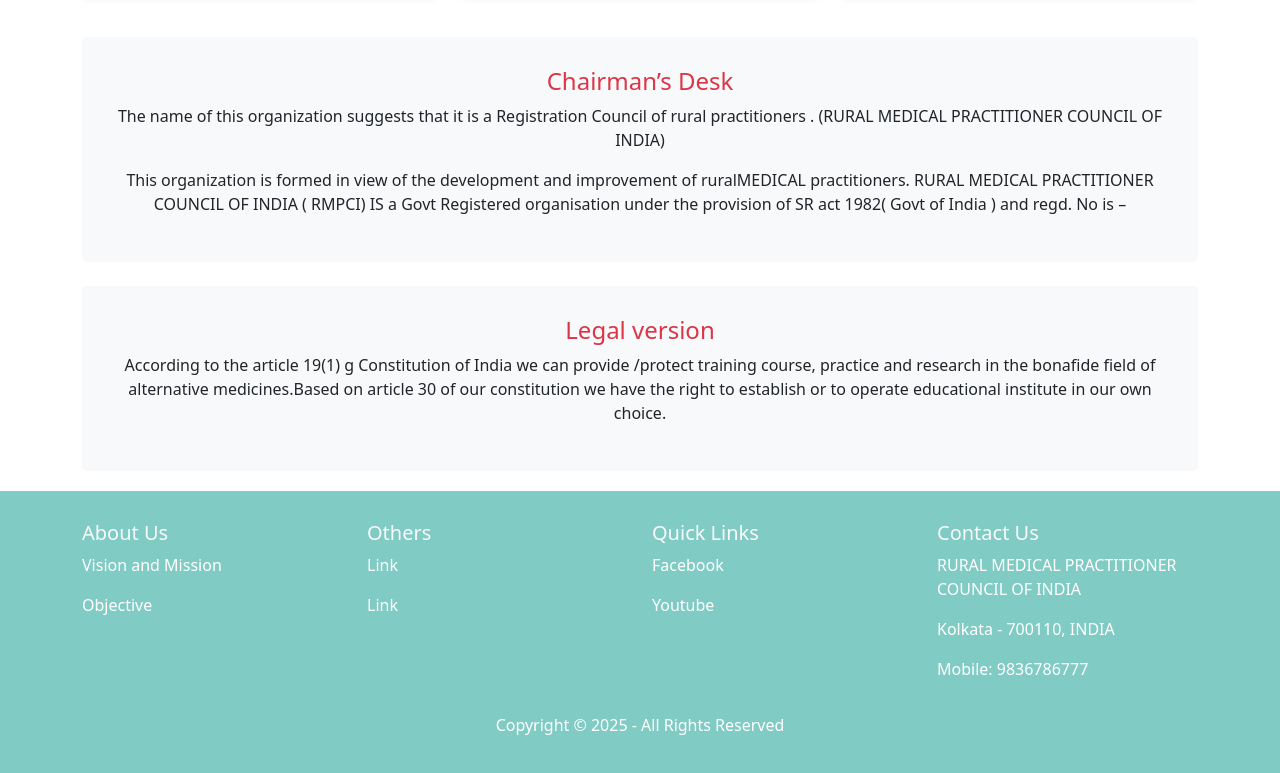
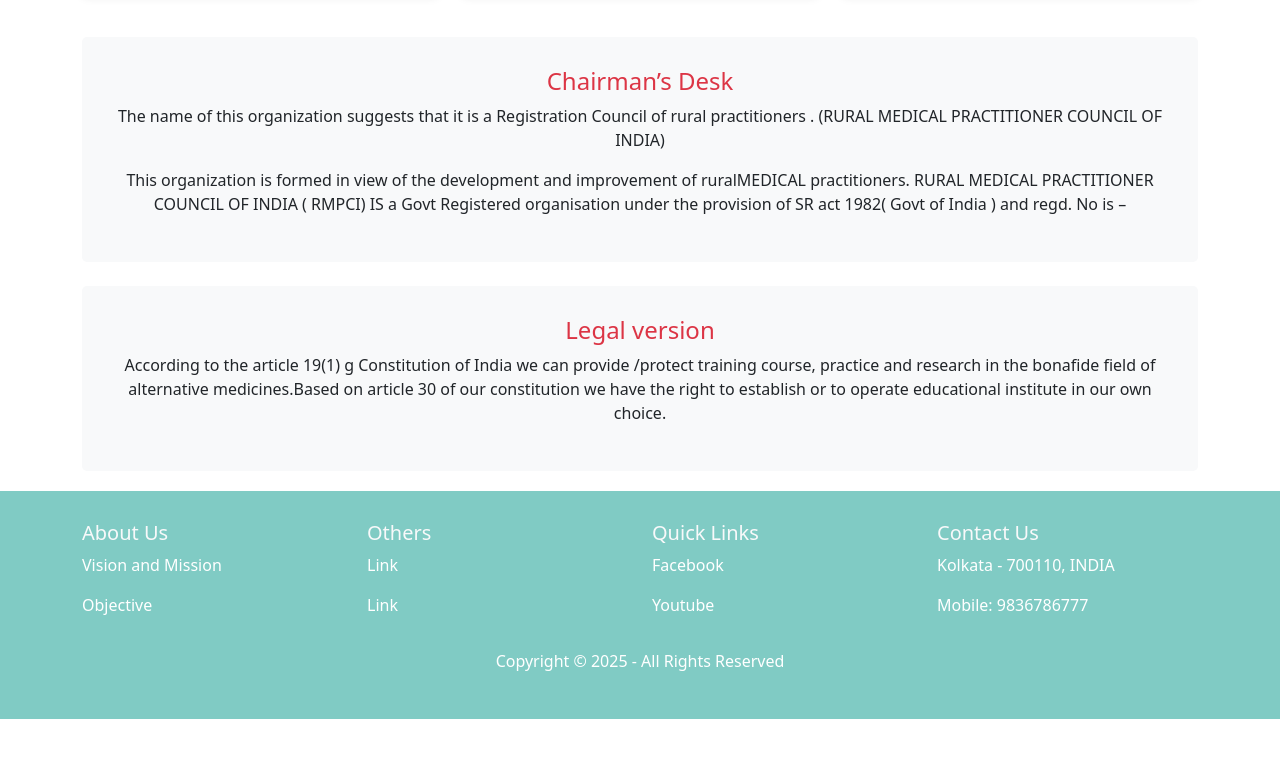
Before and after one commit to AsyncInfotech/rmpci, a plain HTML site: page index.html in a window 1280 px wide. Shown: the part 912-1685 px from the top of the page. After the commit the page ends 1631 px from the top, so only its background shows below. Drawn offline with nearby package versions, Linux system fonts and the light colour scheme.

Commit message:
updated index

```diff
--- a/index.html
+++ b/index.html
@@ -3,7 +3,7 @@
 <head>
     <meta charset="UTF-8">
     <meta name="viewport" content="width=device-width, initial-scale=1.0">
-    <title>National Institute of Ayurveda</title>
+    <title>RURAL MEDICAL PRACTITIONER COUNCIL OF INDIA</title>
     <link rel="stylesheet" href="https://cdnjs.cloudflare.com/ajax/libs/bootstrap/5.3.0/css/bootstrap.min.css">
     <style>
         .navbar {
@@ -202,7 +202,6 @@
                 </div>
                 <div class="col-md-3">
                     <h5>Contact Us</h5>
-                    <p>RURAL MEDICAL PRACTITIONER COUNCIL OF INDIA</p>
                     <p>Kolkata - 700110, INDIA</p>
                     <p>Mobile: 9836786777</p>
                     <!-- <p>Email: nia-rj[at]nic[dot]in</p> -->
```
